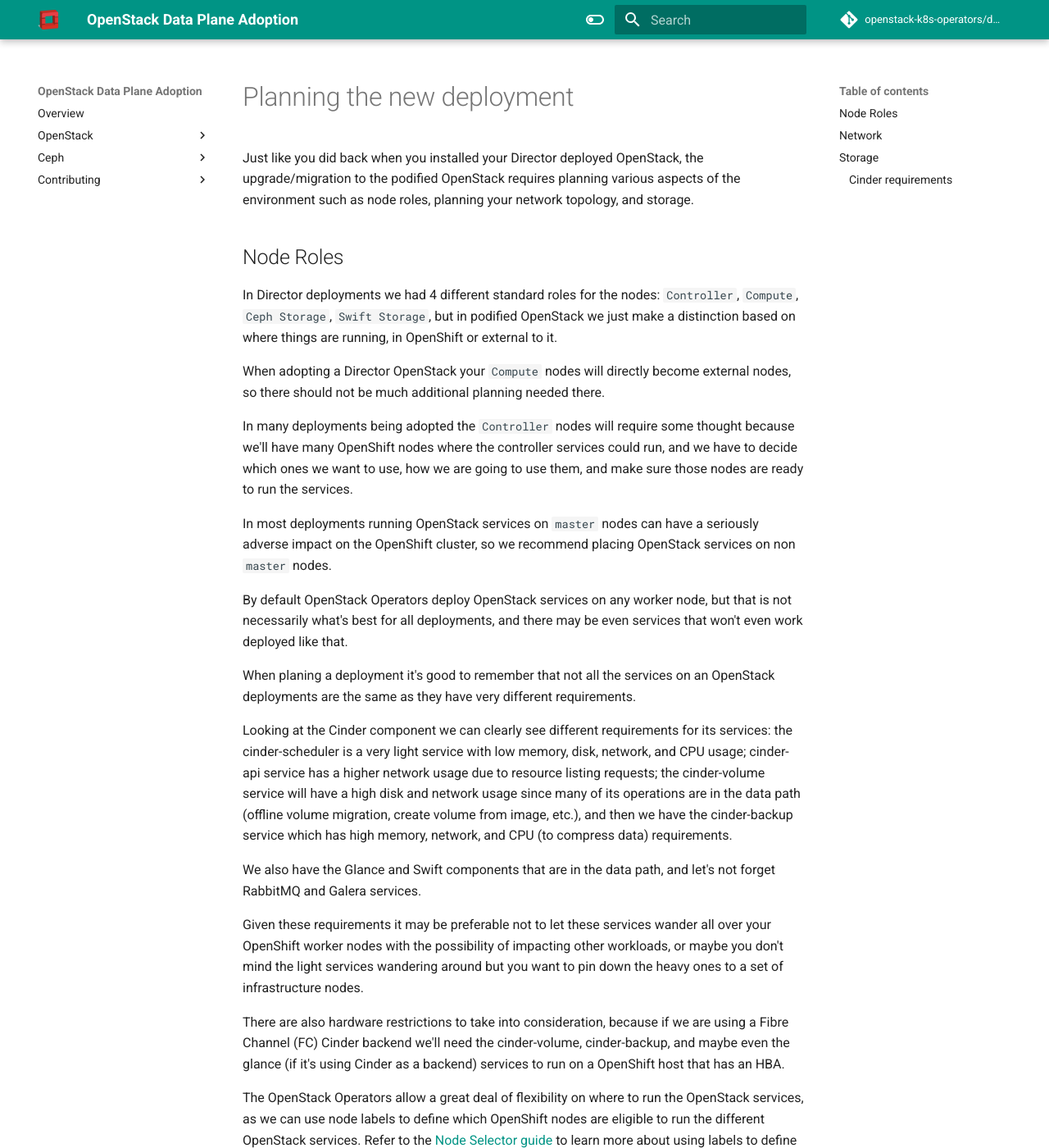
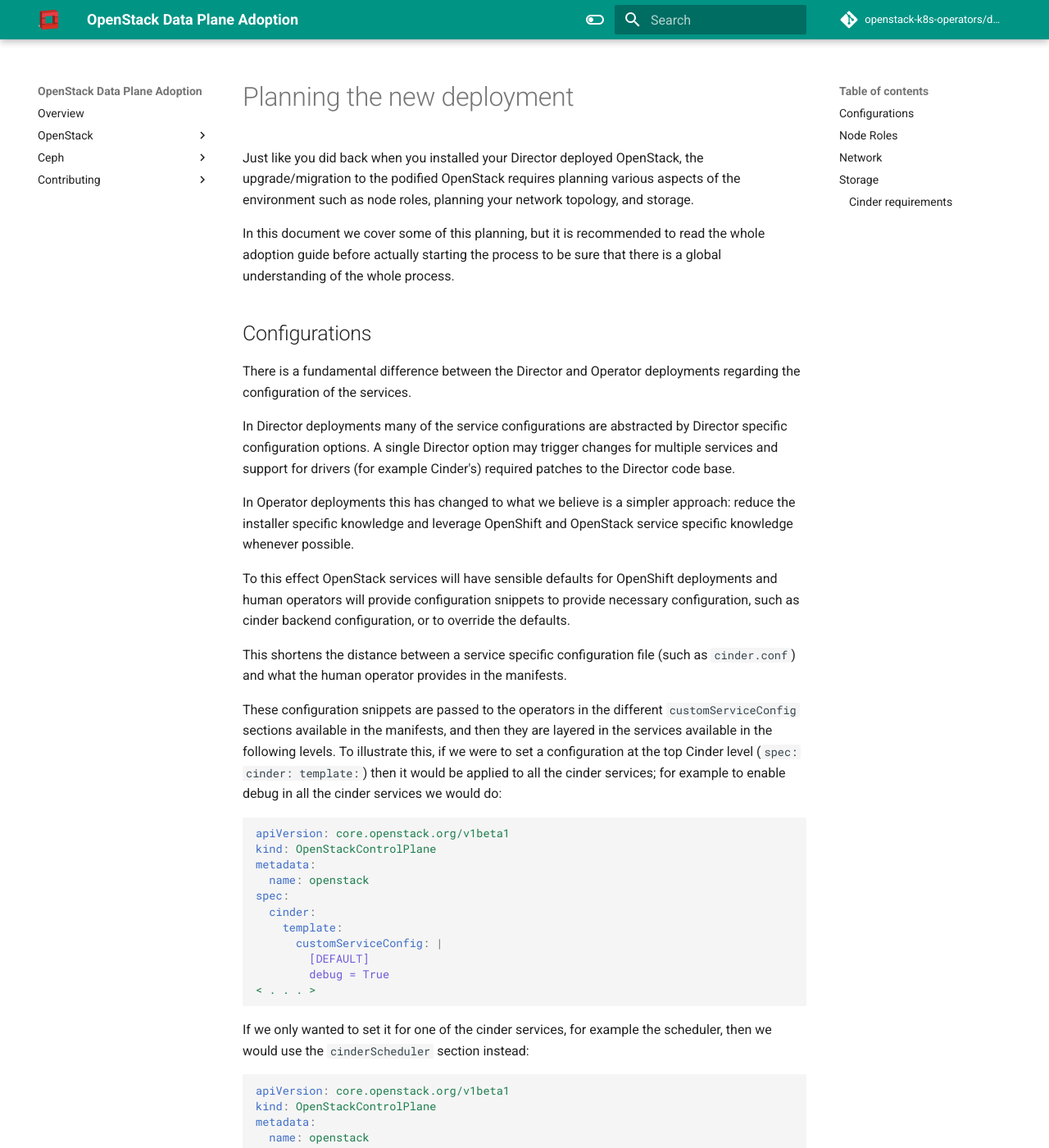
Before and after one commit to openstack-k8s-operators/data-plane-adoption, an MkDocs documentation site: the page built from docs/openstack/planning.md, in a window 1280 px wide and 1400 px high. Shown: the whole window at 82% size. Built offline with MkDocs 1.6.1 and Material for MkDocs 9.7.7, drawn with Linux system fonts in a browser that asks for light colours; comment, search, counter and statistics services are not loaded; the version menu is left out; some of the changed text lies outside the part shown.

Commit message:
Add configuration to the planning
This patch adds a brief description on how configuration works for the
Operator deployed OpenStack.

````diff
--- a/docs/openstack/planning.md
+++ b/docs/openstack/planning.md
@@ -5,6 +5,91 @@
 upgrade/migration to the podified OpenStack requires planning various aspects
 of the environment such as node roles, planning your network topology, and
 storage.
+
+In this document we cover some of this planning, but it is recommended to read
+the whole adoption guide before actually starting the process to be sure that
+there is a global understanding of the whole process.
+
+## Configurations
+
+There is a fundamental difference between the Director and Operator deployments
+regarding the configuration of the services.
+
+In Director deployments many of the service configurations are abstracted by
+Director specific configuration options. A single Director option may trigger
+changes for multiple services and support for drivers (for example Cinder's)
+required patches to the Director code base.
+
+In Operator deployments this has changed to what we believe is a simpler
+approach: reduce the installer specific knowledge and leverage OpenShift and
+OpenStack service specific knowledge whenever possible.
+
+To this effect OpenStack services will have sensible defaults for OpenShift
+deployments and human operators will provide configuration snippets to provide
+necessary configuration, such as cinder backend configuration, or to override
+the defaults.
+
+This shortens the distance between a service specific configuration file (such
+as `cinder.conf`) and what the human operator provides in the manifests.
+
+These configuration snippets are passed to the operators in the different
+`customServiceConfig` sections available in the manifests, and then they are
+layered in the services available in the following levels. To illustrate this,
+if we were to set a configuration at the top Cinder level (`spec: cinder:
+template:`) then it would be applied to all the cinder services; for example to
+enable debug in all the cinder services we would do:
+
+```yaml
+apiVersion: core.openstack.org/v1beta1
+kind: OpenStackControlPlane
+metadata:
+  name: openstack
+spec:
+  cinder:
+    template:
+      customServiceConfig: |
+        [DEFAULT]
+        debug = True
+< . . . >
+```
+
+If we only wanted to set it for one of the cinder services, for example the
+scheduler, then we would use the `cinderScheduler` section instead:
+
+```yaml
+apiVersion: core.openstack.org/v1beta1
+kind: OpenStackControlPlane
+metadata:
+  name: openstack
+spec:
+  cinder:
+    template:
+      cinderScheduler:
+        customServiceConfig: |
+          [DEFAULT]
+          debug = True
+< . . . >
+```
+
+In openshift it is not recommended to store sensitive information like the
+credentials to the cinder storage array in the CRs, so most OpenStack operators
+have a mechanism to use OpenShift's `Secrets` for sensitive configuration
+parameters of the services and then use then by reference in the
+`customServiceConfigSecrets` section which is analogous to the
+`customServiceConfig`.
+
+The contents of the `Secret` references passed in the
+`customServiceConfigSecrets` will have the same format as `customServiceConfig`:
+a snippet with the section/s and configuration options.
+
+When there are sensitive information in the service configuration then it
+becomes a matter of personal preference whether to store all the configuration
+in the `Secret` or only the sensitive parts, but remember that if we split the
+configuration between `Secret` and `customServiceConfig` we still need the
+section header (eg: `[DEFAULT]`) to be present in both places.
+
+Attention should be paid to each service's adoption process as they may have
+some particularities regarding their configuration.
 
 ## Node Roles
 
````
